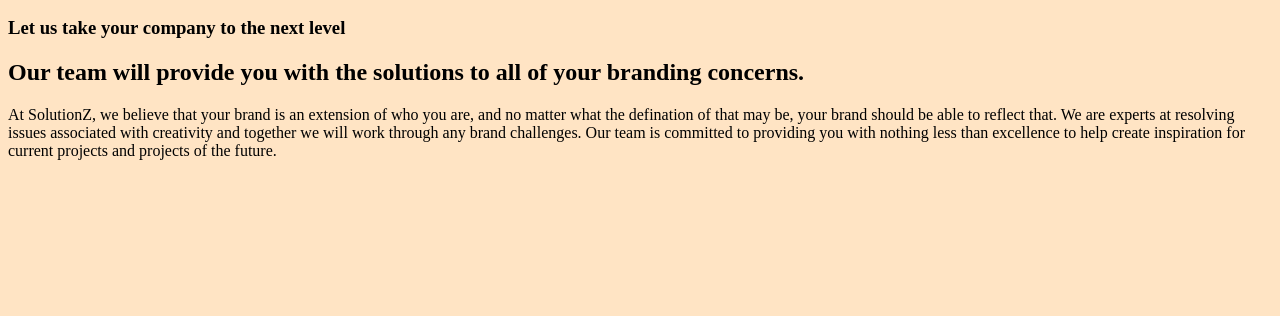
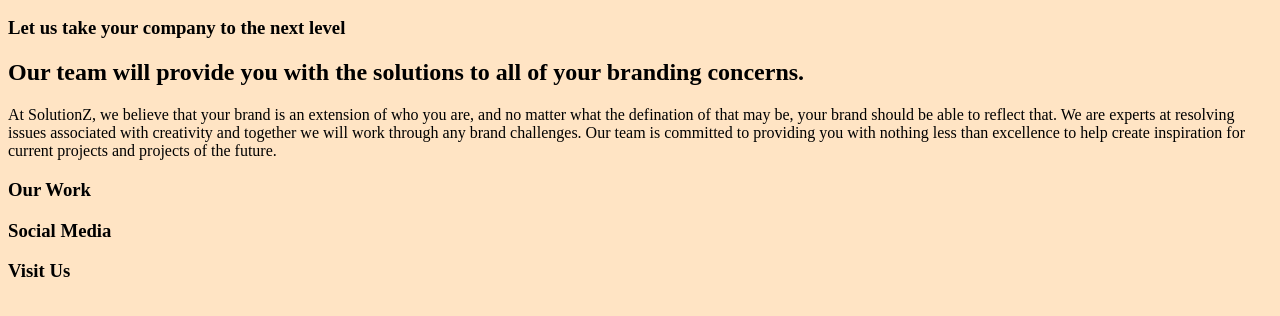
Before and after one commit to Rtalford/PracticeProject-Website-HTML-CSS, a plain HTML site: page index.html in a window 1280 px wide. Shown: the part 96-412 px from the top of the page. Drawn offline with Linux system fonts and the light colour scheme.

Commit message:
update HTML file

```diff
--- a/index.html
+++ b/index.html
@@ -25,6 +25,24 @@
     </div>
 
     <div class="additional-information">
+        <div class="work">
+            <div class="title">
+                <h3> Our Work</h3>
+            </div>
+
+        </div>
+
+        <div class="social-media">
+            <div class="title">
+                <h3>Social Media</h3>
+            </div>
+        </div>
+
+        <div class="visit-us">
+            <div class="title">
+                <h3>Visit Us</h3>
+            </div>
+        </div>
     </div>
 
 </body>
```
